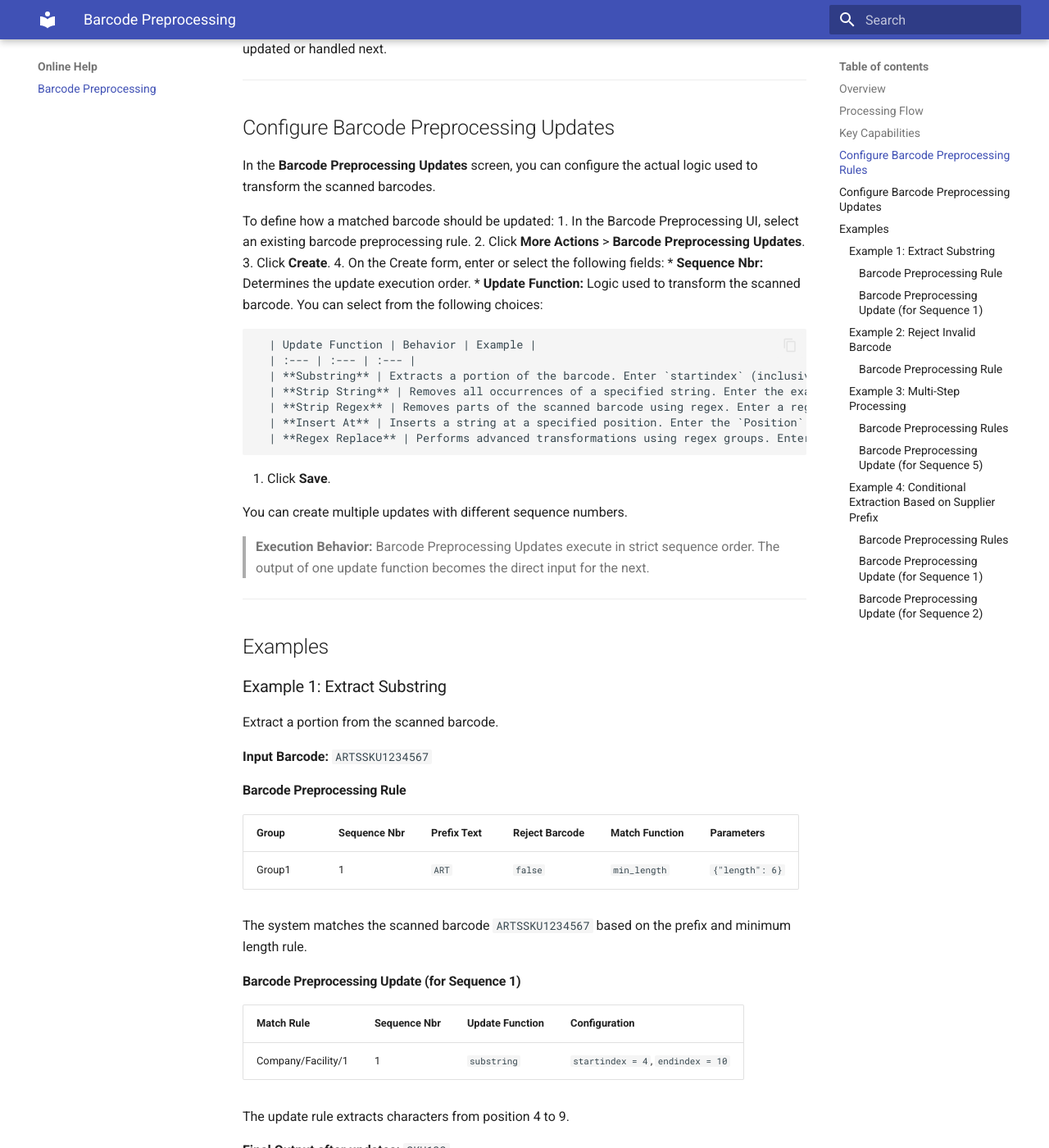
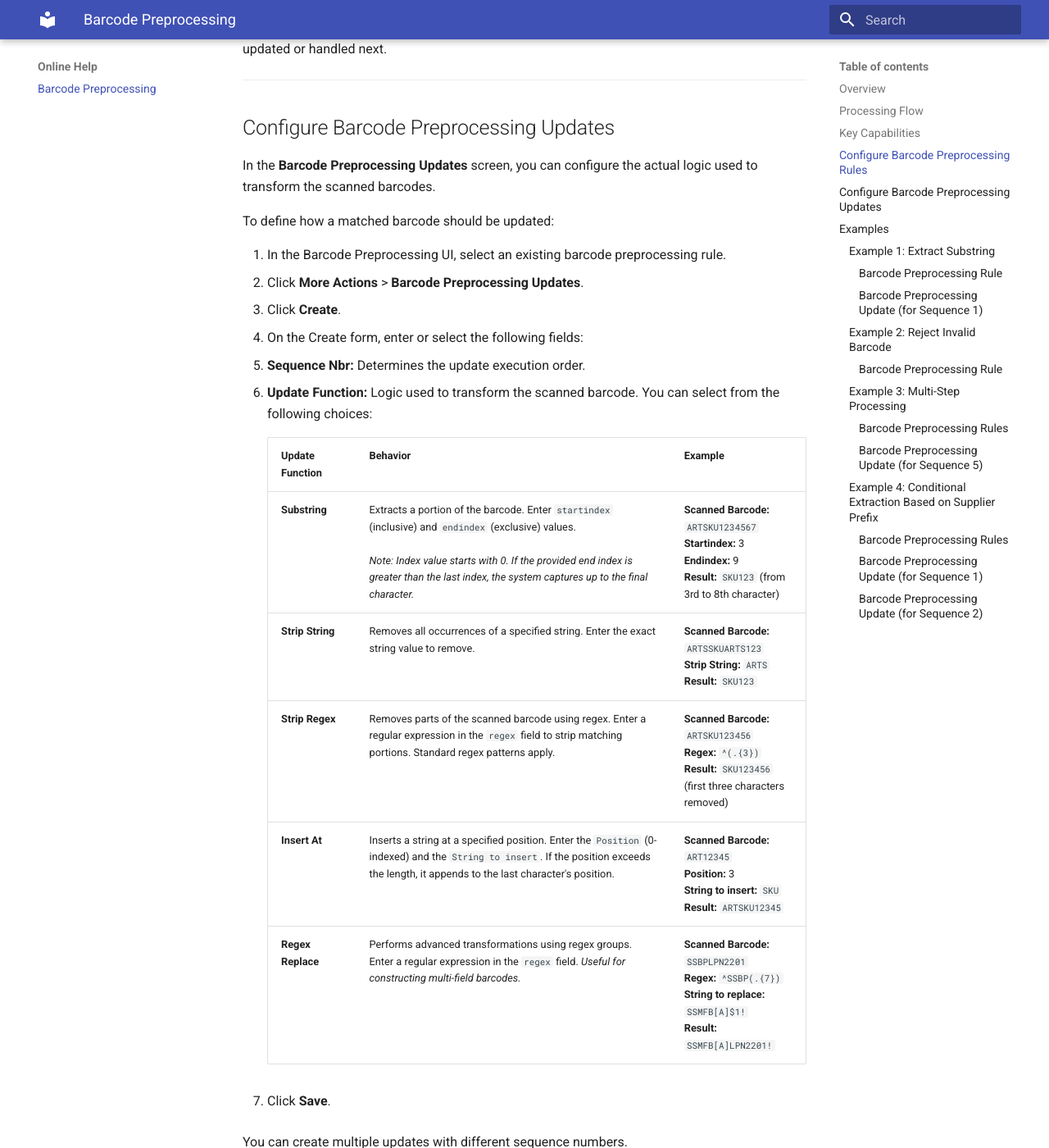
Before and after one commit to sangatisomasekharareddy/soma-docs-pipeline-portfolio, an MkDocs documentation site: the page built from docs/barcode-preprocessing.md, in a window 1280 px wide and 1400 px high, scrolled down 2326 px. Shown: the whole window at 82% size. Built offline with MkDocs 1.6.1 and Material for MkDocs 9.7.7, drawn with Linux system fonts in a browser that asks for light colours.

Commit message:
Fix formatting and numbering in barcode preprocessing doc

```diff
--- a/docs/barcode-preprocessing.md
+++ b/docs/barcode-preprocessing.md
@@ -37,6 +37,7 @@ In the Barcode Preprocessing UI, you can set criteria determining when to prepro
 1. Navigate to the **Barcode Preprocessing UI**.
 2. Click **Create**.
 3. On the Create form, enter or select the following fields/toggles as required:
+
    * **Sequence Nbr:** Defines the order in which barcode preprocessing rules are evaluated.
    * **Prefix Text:** Specifies the starting text used to identify matching barcodes.
    * **Match Function:** Determines how the system evaluates the barcode. You can select one of the following functions:
@@ -55,7 +56,7 @@ In the Barcode Preprocessing UI, you can set criteria determining when to prepro
 
     > **Note:** Either **Sequence Nbr** or **Match Function** is mandatory for each barcode preprocessing rule. You can also configure both fields simultaneously.
 
-4. Click **Save**.
+5. Click **Save**.
 
 You can create multiple rules with different sequence numbers.
 The system matches the scanned barcodes against barcode preprocessing rules in sequence. Once the scanned barcode matches a rule, any associated update logic is executed and no further rules are evaluated.
@@ -68,12 +69,15 @@ Barcode Preprocessing Update rules for a matching sequence define how the barcod
 In the **Barcode Preprocessing Updates** screen, you can configure the actual logic used to transform the scanned barcodes.
 
 To define how a matched barcode should be updated:
+
 1. In the Barcode Preprocessing UI, select an existing barcode preprocessing rule.
 2. Click **More Actions** > **Barcode Preprocessing Updates**.
 3. Click **Create**.
 4. On the Create form, enter or select the following fields:
+
    * **Sequence Nbr:** Determines the update execution order.
    * **Update Function:** Logic used to transform the scanned barcode. You can select from the following choices:
+
 
       | Update Function | Behavior | Example |
       | :--- | :--- | :--- |
@@ -82,6 +86,7 @@ To define how a matched barcode should be updated:
       | **Strip Regex** | Removes parts of the scanned barcode using regex. Enter a regular expression in the `regex` field to strip matching portions. Standard regex patterns apply. | **Scanned Barcode:** `ARTSKU123456`<br>**Regex:** `^(.{3})`<br>**Result:** `SKU123456` (first three characters removed) |
       | **Insert At** | Inserts a string at a specified position. Enter the `Position` (0-indexed) and the `String to insert`. If the position exceeds the length, it appends to the last character's position. | **Scanned Barcode:** `ART12345`<br>**Position:** 3<br>**String to insert:** `SKU`<br>**Result:** `ARTSKU12345` |
       | **Regex Replace** | Performs advanced transformations using regex groups. Enter a regular expression in the `regex` field. *Useful for constructing multi-field barcodes.* | **Scanned Barcode:** `SSBPLPN2201`<br>**Regex:** `^SSBP(.{7})`<br>**String to replace:** `SSMFB[A]$1!`<br>**Result:** `SSMFB[A]LPN2201!` |
+
 
 5. Click **Save**.
 
```
